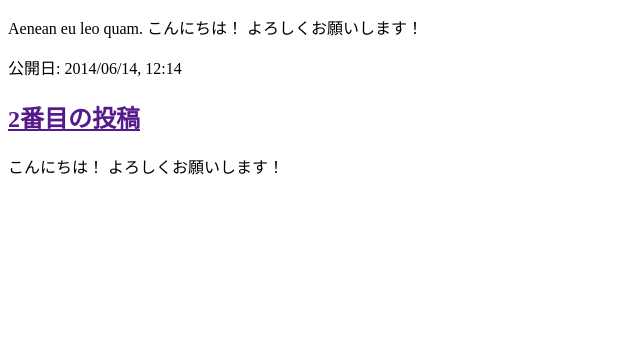
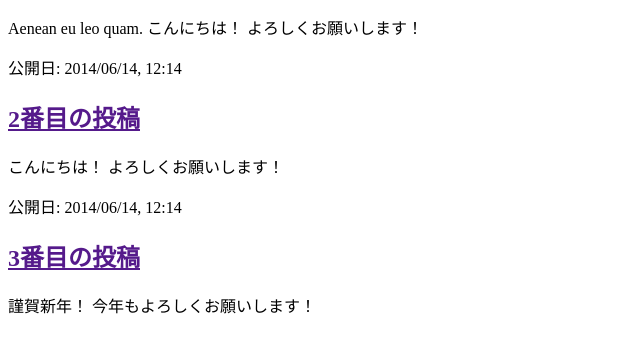
Before and after one commit to locnnhjp/my-first-blog, a Django app: page / in a window 1280 px wide. Shown: the part 136-489 px from the top of the page, without its empty margins (0-640 px from the left). Run offline with Django 3.2, Linux system fonts and the light colour scheme.

Commit message:
htmlファイルを少し修正

```diff
--- a/blog/templates/blog/post_list.html
+++ b/blog/templates/blog/post_list.html
@@ -18,5 +18,11 @@
             <h2><a href="">2番目の投稿</a></h2>
             <p> こんにちは！ よろしくお願いします！ </p>
         </div>
+
+        <div>
+            <p>公開日: 2014/06/14, 12:14</p>
+            <h2><a href="">3番目の投稿</a></h2>
+            <p> 謹賀新年！ 今年もよろしくお願いします！ </p>
+        </div>
     </body>
 </html>
```
